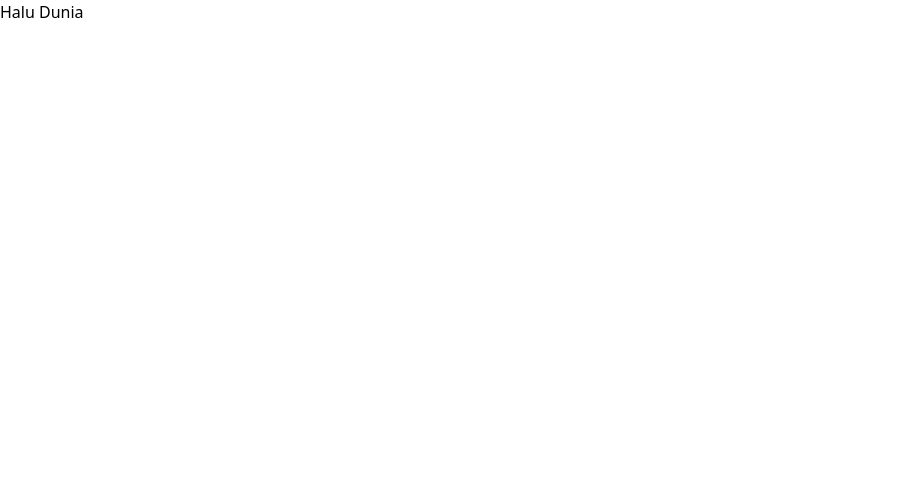
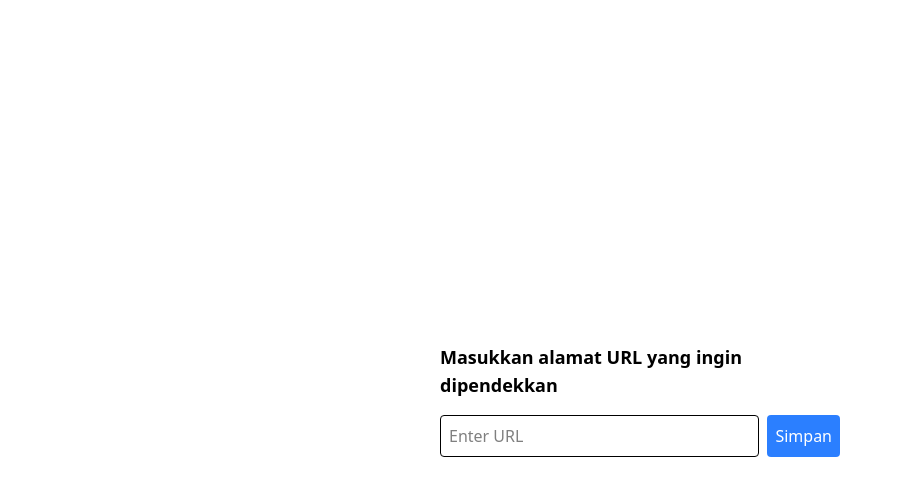
Before and after one commit to hendrapaiton/Hendra, a React (Vite) app in the folder Ui/: page / in a window 1280 px wide. Shown: the top 496 px of the page, without its empty margins (0-902 px from the left). Built offline with nearby package versions, Linux system fonts and the light colour scheme.

Commit message:
Update App component layout with URL input form and styling

```diff
--- a/Ui/src/App.tsx
+++ b/Ui/src/App.tsx
@@ -1,8 +1,16 @@
 function App() {
   return (
-    <>
-      <p>Halu Dunia</p>
-    </>
+    <div className="flex justify-center items-center h-screen">
+      <div className="flex flex-col justify-center items-center">
+        <div className="mb-4 w-100">
+          <h1 className="text-lg text-left font-semibold">Masukkan alamat URL yang ingin dipendekkan</h1>
+        </div>
+        <form className="flex w-100">
+          <input type="text" placeholder="Enter URL" className="mr-2 p-2 border rounded w-full" />
+          <button type="submit" className="p-2 bg-blue-500 text-white rounded">Simpan</button>
+        </form>
+      </div>
+    </div>
   );
 }
 
```
